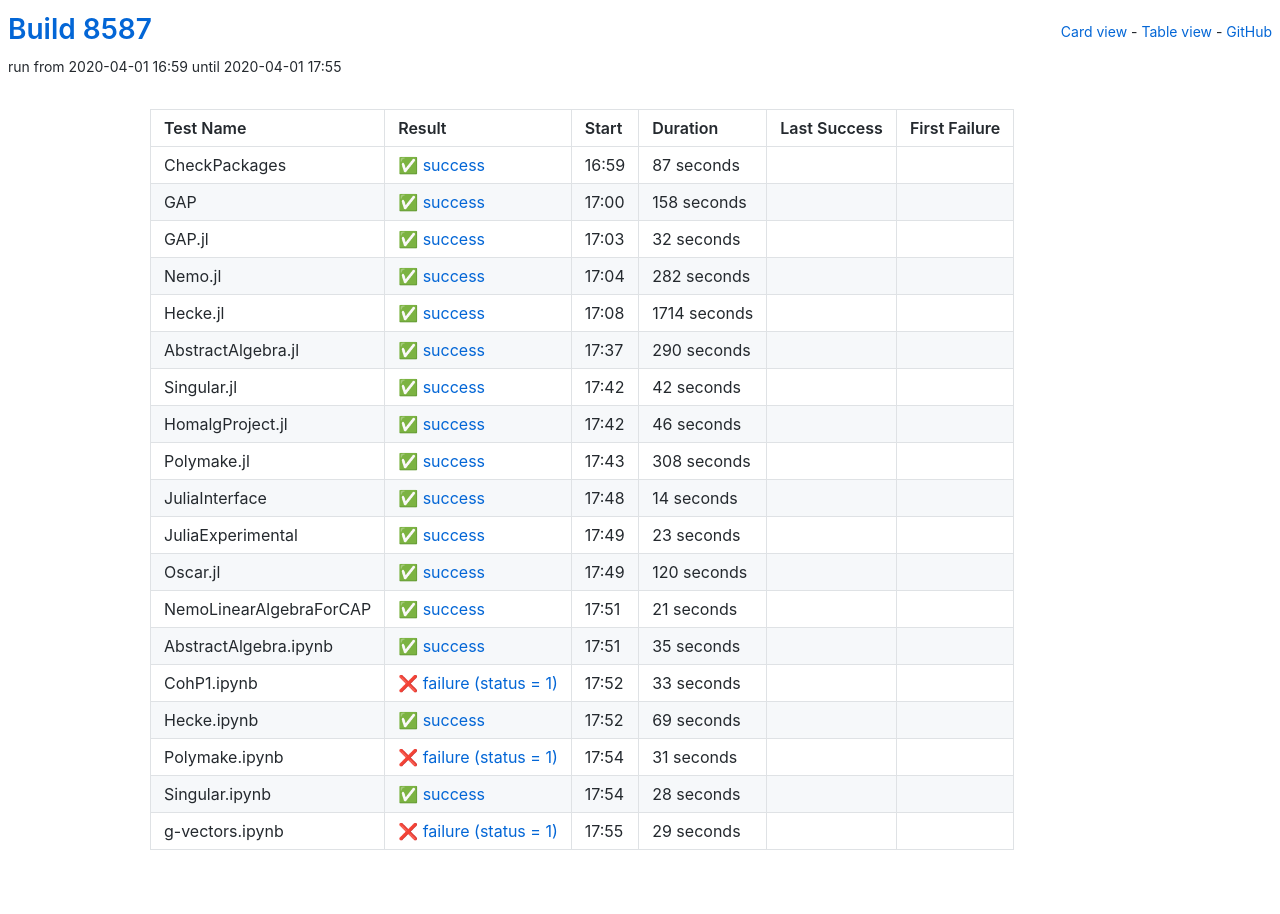
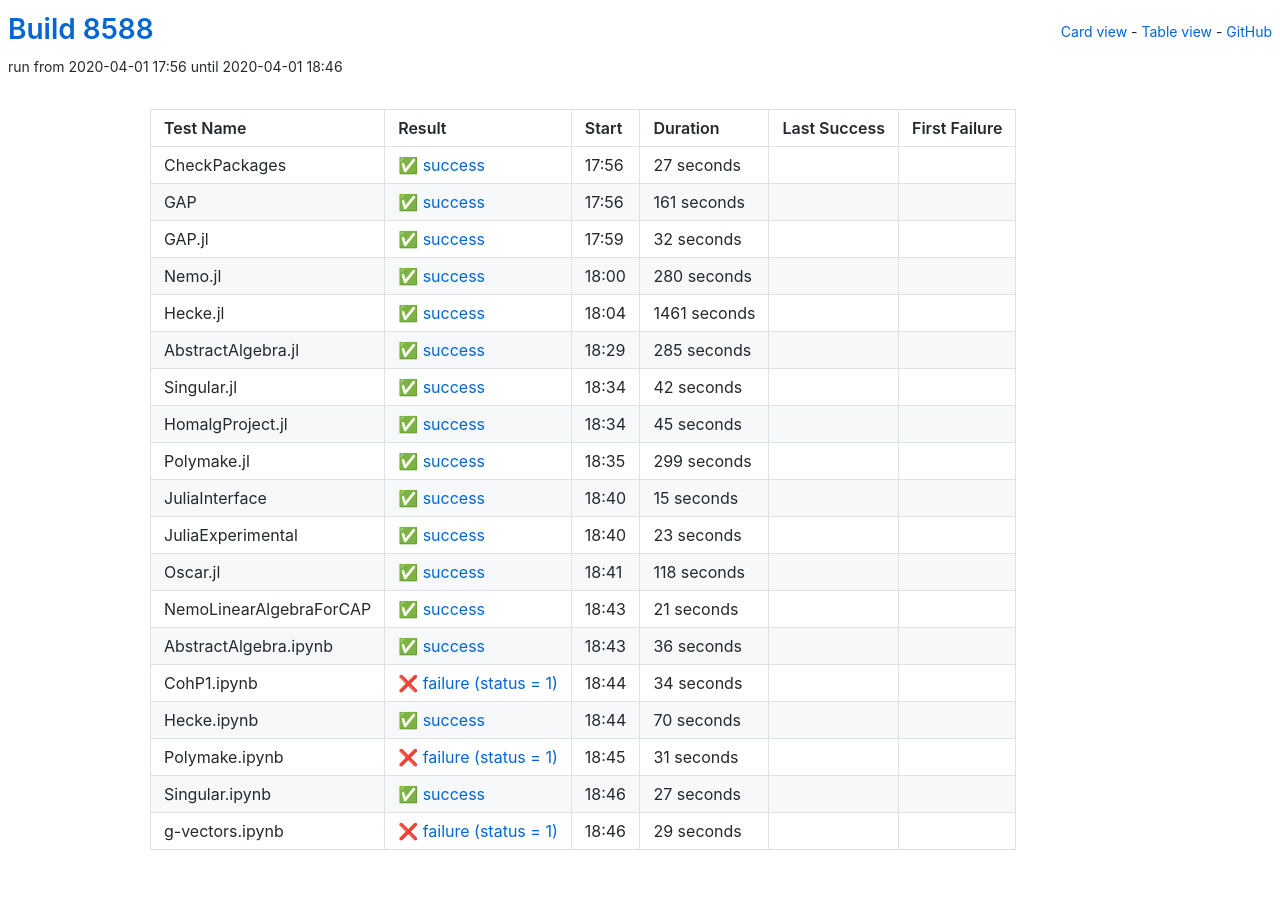
Before and after one commit to oscar-system/oscar-ci-status, a Jekyll site: the page built from table.html, in a window 1280 px wide. Built offline with Jekyll 4.4.1, drawn with Linux system fonts in a browser that asks for light colours.

Commit message:
Build 8588

```diff
--- a/_data/ci.yml
+++ b/_data/ci.yml
@@ -1,27 +1,27 @@
-build: 8587
-build_url: https://oscarci.mathematik.uni-kl.de/job/oscar/8587/
+build: 8588
+build_url: https://oscarci.mathematik.uni-kl.de/job/oscar/8588/
 job: oscar
 tests:
-- duration: 87
+- duration: 27
   exitcode: 0
   first_failure: false
   first_failure_url: null
   last_success: false
   last_success_url: null
-  log: https://oscarci.mathematik.uni-kl.de/job/oscar/8587/artifact/logs/build-8587/CheckPackages.log
+  log: https://oscarci.mathematik.uni-kl.de/job/oscar/8588/artifact/logs/build-8588/CheckPackages.log
   name: CheckPackages
-  start: 2020-04-01 16:59
+  start: 2020-04-01 17:56
   status: success
   success: true
-- duration: 158
+- duration: 161
   exitcode: 0
   first_failure: false
   first_failure_url: null
   last_success: false
   last_success_url: null
-  log: https://oscarci.mathematik.uni-kl.de/job/oscar/8587/artifact/logs/build-8587/GAP.log
+  log: https://oscarci.mathematik.uni-kl.de/job/oscar/8588/artifact/logs/build-8588/GAP.log
   name: GAP
-  start: 2020-04-01 17:00
+  start: 2020-04-01 17:56
   status: success
   success: true
 - duration: 32
@@ -30,42 +30,42 @@
   first_failure_url: null
   last_success: false
   last_success_url: null
-  log: https://oscarci.mathematik.uni-kl.de/job/oscar/8587/artifact/logs/build-8587/GAP.jl.log
+  log: https://oscarci.mathematik.uni-kl.de/job/oscar/8588/artifact/logs/build-8588/GAP.jl.log
   name: GAP.jl
-  start: 2020-04-01 17:03
+  start: 2020-04-01 17:59
   status: success
   success: true
-- duration: 282
+- duration: 280
   exitcode: 0
   first_failure: false
   first_failure_url: null
   last_success: false
   last_success_url: null
-  log: https://oscarci.mathematik.uni-kl.de/job/oscar/8587/artifact/logs/build-8587/Nemo.jl.log
+  log: https://oscarci.mathematik.uni-kl.de/job/oscar/8588/artifact/logs/build-8588/Nemo.jl.log
   name: Nemo.jl
-  start: 2020-04-01 17:04
+  start: 2020-04-01 18:00
   status: success
   success: true
-- duration: 1714
+- duration: 1461
   exitcode: 0
   first_failure: false
   first_failure_url: null
   last_success: false
   last_success_url: null
-  log: https://oscarci.mathematik.uni-kl.de/job/oscar/8587/artifact/logs/build-8587/Hecke.jl.log
+  log: https://oscarci.mathematik.uni-kl.de/job/oscar/8588/artifact/logs/build-8588/Hecke.jl.log
   name: Hecke.jl
-  start: 2020-04-01 17:08
+  start: 2020-04-01 18:04
   status: success
   success: true
-- duration: 290
+- duration: 285
   exitcode: 0
   first_failure: false
   first_failure_url: null
   last_success: false
   last_success_url: null
-  log: https://oscarci.mathematik.uni-kl.de/job/oscar/8587/artifact/logs/build-8587/AbstractAlgebra.jl.log
+  log: https://oscarci.mathematik.uni-kl.de/job/oscar/8588/artifact/logs/build-8588/AbstractAlgebra.jl.log
   name: AbstractAlgebra.jl
-  start: 2020-04-01 17:37
+  start: 2020-04-01 18:29
   status: success
   success: true
 - duration: 42
@@ -74,42 +74,42 @@
   first_failure_url: null
   last_success: false
   last_success_url: null
-  log: https://oscarci.mathematik.uni-kl.de/job/oscar/8587/artifact/logs/build-8587/Singular.jl.log
+  log: https://oscarci.mathematik.uni-kl.de/job/oscar/8588/artifact/logs/build-8588/Singular.jl.log
   name: Singular.jl
-  start: 2020-04-01 17:42
+  start: 2020-04-01 18:34
   status: success
   success: true
-- duration: 46
+- duration: 45
   exitcode: 0
   first_failure: false
   first_failure_url: null
   last_success: false
   last_success_url: null
-  log: https://oscarci.mathematik.uni-kl.de/job/oscar/8587/artifact/logs/build-8587/HomalgProject.jl.log
+  log: https://oscarci.mathematik.uni-kl.de/job/oscar/8588/artifact/logs/build-8588/HomalgProject.jl.log
   name: HomalgProject.jl
-  start: 2020-04-01 17:42
+  start: 2020-04-01 18:34
   status: success
   success: true
-- duration: 308
+- duration: 299
   exitcode: 0
   first_failure: false
   first_failure_url: null
   last_success: false
   last_success_url: null
-  log: https://oscarci.mathematik.uni-kl.de/job/oscar/8587/artifact/logs/build-8587/Polymake.jl.log
+  log: https://oscarci.mathematik.uni-kl.de/job/oscar/8588/artifact/logs/build-8588/Polymake.jl.log
   name: Polymake.jl
-  start: 2020-04-01 17:43
+  start: 2020-04-01 18:35
   status: success
   success: true
-- duration: 14
+- duration: 15
   exitcode: 0
   first_failure: false
   first_failure_url: null
   last_success: false
   last_success_url: null
-  log: https://oscarci.mathematik.uni-kl.de/job/oscar/8587/artifact/logs/build-8587/JuliaInterface.log
+  log: https://oscarci.mathematik.uni-kl.de/job/oscar/8588/artifact/logs/build-8588/JuliaInterface.log
   name: JuliaInterface
-  start: 2020-04-01 17:48
+  start: 2020-04-01 18:40
   status: success
   success: true
 - duration: 23
@@ -118,20 +118,20 @@
   first_failure_url: null
   last_success: false
   last_success_url: null
-  log: https://oscarci.mathematik.uni-kl.de/job/oscar/8587/artifact/logs/build-8587/JuliaExperimental.log
+  log: https://oscarci.mathematik.uni-kl.de/job/oscar/8588/artifact/logs/build-8588/JuliaExperimental.log
   name: JuliaExperimental
-  start: 2020-04-01 17:49
+  start: 2020-04-01 18:40
   status: success
   success: true
-- duration: 120
+- duration: 118
   exitcode: 0
   first_failure: false
   first_failure_url: null
   last_success: false
   last_success_url: null
-  log: https://oscarci.mathematik.uni-kl.de/job/oscar/8587/artifact/logs/build-8587/Oscar.jl.log
+  log: https://oscarci.mathematik.uni-kl.de/job/oscar/8588/artifact/logs/build-8588/Oscar.jl.log
   name: Oscar.jl
-  start: 2020-04-01 17:49
+  start: 2020-04-01 18:41
   status: success
   success: true
 - duration: 21
@@ -140,42 +140,42 @@
   first_failure_url: null
   last_success: false
   last_success_url: null
-  log: https://oscarci.mathematik.uni-kl.de/job/oscar/8587/artifact/logs/build-8587/NemoLinearAlgebraForCAP.log
+  log: https://oscarci.mathematik.uni-kl.de/job/oscar/8588/artifact/logs/build-8588/NemoLinearAlgebraForCAP.log
   name: NemoLinearAlgebraForCAP
-  start: 2020-04-01 17:51
+  start: 2020-04-01 18:43
   status: success
   success: true
-- duration: 35
+- duration: 36
   exitcode: 0
   first_failure: false
   first_failure_url: null
   last_success: false
   last_success_url: null
-  log: https://oscarci.mathematik.uni-kl.de/job/oscar/8587/artifact/logs/build-8587/AbstractAlgebra.ipynb.log
+  log: https://oscarci.mathematik.uni-kl.de/job/oscar/8588/artifact/logs/build-8588/AbstractAlgebra.ipynb.log
   name: AbstractAlgebra.ipynb
-  start: 2020-04-01 17:51
+  start: 2020-04-01 18:43
   status: success
   success: true
-- duration: 33
+- duration: 34
   exitcode: 1
   first_failure: false
   first_failure_url: null
   last_success: false
   last_success_url: null
-  log: https://oscarci.mathematik.uni-kl.de/job/oscar/8587/artifact/logs/build-8587/CohP1.ipynb.log
+  log: https://oscarci.mathematik.uni-kl.de/job/oscar/8588/artifact/logs/build-8588/CohP1.ipynb.log
   name: CohP1.ipynb
-  start: 2020-04-01 17:52
+  start: 2020-04-01 18:44
   status: failure
   success: false
-- duration: 69
+- duration: 70
   exitcode: 0
   first_failure: false
   first_failure_url: null
   last_success: false
   last_success_url: null
-  log: https://oscarci.mathematik.uni-kl.de/job/oscar/8587/artifact/logs/build-8587/Hecke.ipynb.log
+  log: https://oscarci.mathematik.uni-kl.de/job/oscar/8588/artifact/logs/build-8588/Hecke.ipynb.log
   name: Hecke.ipynb
-  start: 2020-04-01 17:52
+  start: 2020-04-01 18:44
   status: success
   success: true
 - duration: 31
@@ -184,20 +184,20 @@
   first_failure_url: null
   last_success: false
   last_success_url: null
-  log: https://oscarci.mathematik.uni-kl.de/job/oscar/8587/artifact/logs/build-8587/Polymake.ipynb.log
+  log: https://oscarci.mathematik.uni-kl.de/job/oscar/8588/artifact/logs/build-8588/Polymake.ipynb.log
   name: Polymake.ipynb
-  start: 2020-04-01 17:54
+  start: 2020-04-01 18:45
   status: failure
   success: false
-- duration: 28
+- duration: 27
   exitcode: 0
   first_failure: false
   first_failure_url: null
   last_success: false
   last_success_url: null
-  log: https://oscarci.mathematik.uni-kl.de/job/oscar/8587/artifact/logs/build-8587/Singular.ipynb.log
+  log: https://oscarci.mathematik.uni-kl.de/job/oscar/8588/artifact/logs/build-8588/Singular.ipynb.log
   name: Singular.ipynb
-  start: 2020-04-01 17:54
+  start: 2020-04-01 18:46
   status: success
   success: true
 - duration: 29
@@ -206,8 +206,8 @@
   first_failure_url: null
   last_success: false
   last_success_url: null
-  log: https://oscarci.mathematik.uni-kl.de/job/oscar/8587/artifact/logs/build-8587/g-vectors.ipynb.log
+  log: https://oscarci.mathematik.uni-kl.de/job/oscar/8588/artifact/logs/build-8588/g-vectors.ipynb.log
   name: g-vectors.ipynb
-  start: 2020-04-01 17:55
+  start: 2020-04-01 18:46
   status: failure
   success: false
```
Also changed, not shown: README.md.
